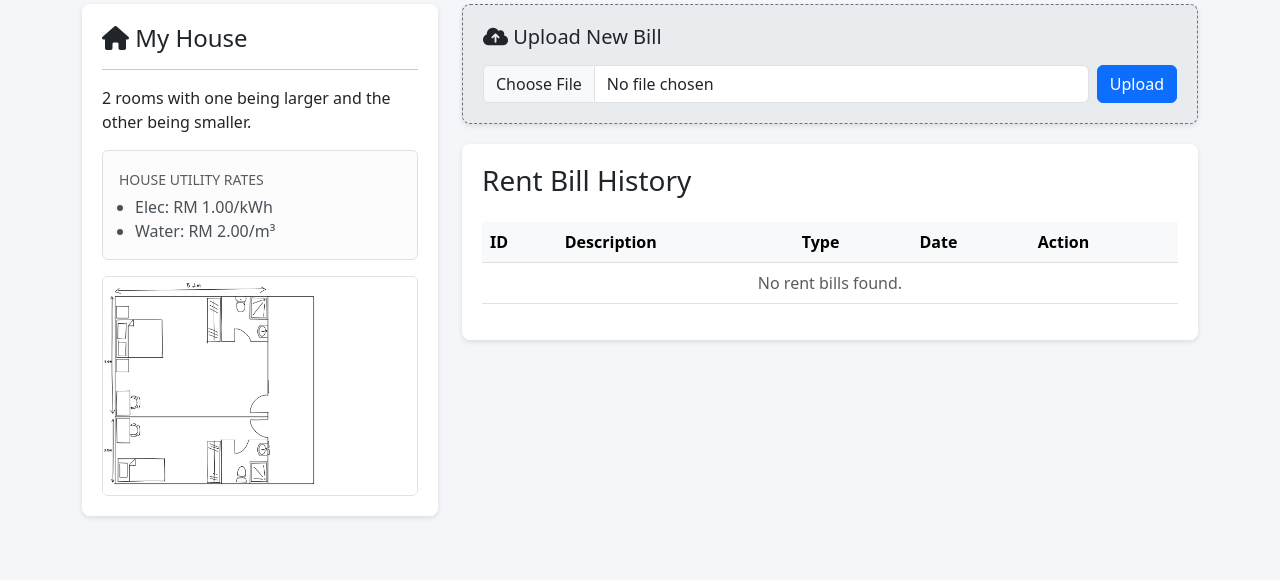
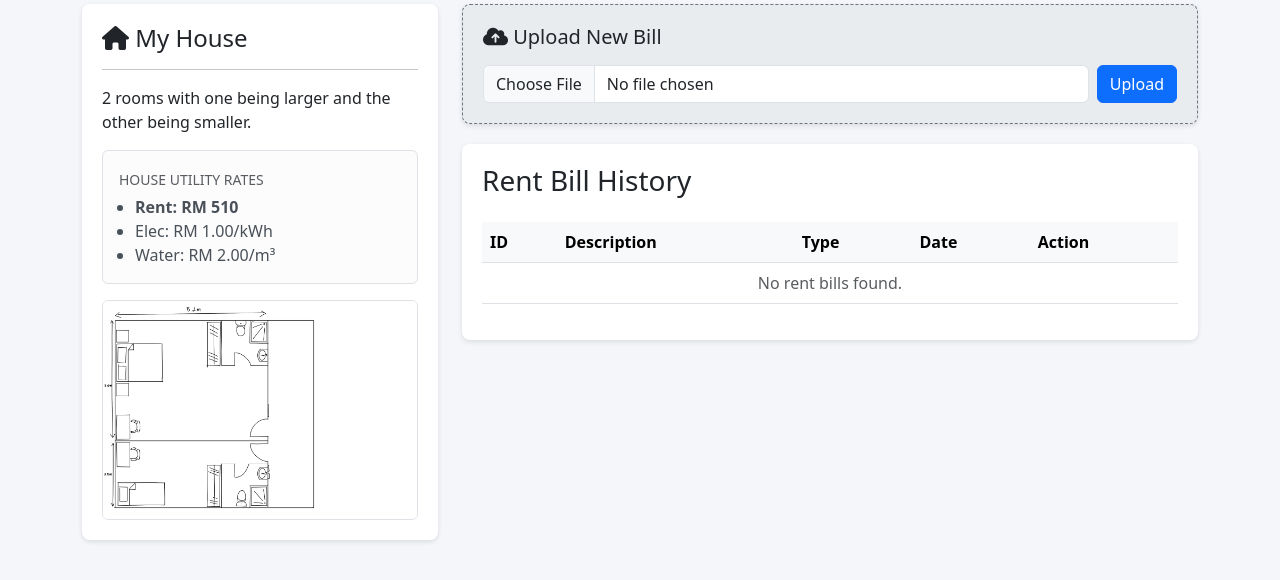
Before and after one commit to Pagalavan0799/GitExcercise-Group-7, a Flask app: page /dashboard in a window 1280 px wide. Shown: the part 186-766 px from the top of the page. Run offline with Flask 3, Linux system fonts and the light colour scheme; a user stored in the database is signed in.

Commit message:
final touches

```diff
--- a/app.py
+++ b/app.py
@@ -34,8 +34,8 @@ ROOM_DATA = {
         "e_rate": 0.50, "w_rate": 1.00,
         "desc": "2 rooms divided equally.",
         "sub_rooms": [
-            {"id": "r1_a", "name": "Room A (Standard)", "rent": 600},
-            {"id": "r1_b", "name": "Room B (Standard)", "rent": 600}
+            {"id": "r1_a", "name": "Room A (Standard)", "rent": 450},
+            {"id": "r1_b", "name": "Room B (Standard)", "rent": 450}
         ]
     },
     "room2": {
@@ -45,9 +45,9 @@ ROOM_DATA = {
         "e_rate": 0.33, "w_rate": 0.66,
         "desc": "3 rooms divided equally.",
         "sub_rooms": [
-            {"id": "r2_a", "name": "Room A", "rent": 450},
-            {"id": "r2_b", "name": "Room B", "rent": 450},
-            {"id": "r2_c", "name": "Room C", "rent": 450}
+            {"id": "r2_a", "name": "Room A", "rent": 320},
+            {"id": "r2_b", "name": "Room B", "rent": 320},
+            {"id": "r2_c", "name": "Room C", "rent": 320}
         ]
     },
     "room3": {
@@ -57,7 +57,7 @@ ROOM_DATA = {
         "e_rate": 0.76, "w_rate": 1.33,
         "desc": "A single large room.",
         "sub_rooms": [
-            {"id": "r3_a", "name": "Master Suite", "rent": 1000}
+            {"id": "r3_a", "name": "Master Suite", "rent": 720}
         ]
     },
     "room4": {
@@ -67,8 +67,8 @@ ROOM_DATA = {
         "e_rate": 1.00, "w_rate": 2.00,
         "desc": "2 rooms with one being larger and the other being smaller.",
         "sub_rooms": [
-            {"id": "r4_large", "name": "Master Bedroom (Large)", "rent": 750},
-            {"id": "r4_small", "name": "Compact Room (Small)", "rent": 400}
+            {"id": "r4_large", "name": "Master Bedroom (Large)", "rent": 510},
+            {"id": "r4_small", "name": "Compact Room (Small)", "rent": 320}
         ]
     }
 }
@@ -152,10 +152,12 @@ def dashboard():
     layout = ROOM_DATA.get(current_user.selected_layout_id)
 
     sub_room_name = "Unknown Room"
+    sub_room_rent = 0
     if layout and current_user.selected_sub_room_id:
         for r in layout['sub_rooms']:
             if r['id'] == current_user.selected_sub_room_id:
                 sub_room_name = r['name']
+                sub_room_rent = r.get('rent', 0)
                 break
 
     all_bills = RentBill.query.order_by(RentBill.id.desc()).all()
@@ -164,7 +166,8 @@ def dashboard():
                            mode='dashboard',
                            bills=all_bills,
                            layout=layout,
-                           sub_room_name=sub_room_name)
+                           sub_room_name=sub_room_name,
+                            sub_room_rent=sub_room_rent)
 
 
 @app.route('/select/layout')
--- a/templates/dashboard.html
+++ b/templates/dashboard.html
@@ -136,6 +136,7 @@
                 <div class="alert alert-light border">
                     <small class="text-muted text-uppercase">House Utility Rates</small>
                     <ul class="mb-0 ps-3 mt-1">
+                        <li><strong>Rent: RM {{ sub_room_rent }}</strong></li>
                         <li>Elec: RM {{ "%.2f"|format(layout.e_rate) }}/kWh</li>
                         <li>Water: RM {{ "%.2f"|format(layout.w_rate) }}/m³</li>
                     </ul>
```
Also changed, not shown: database.db.
